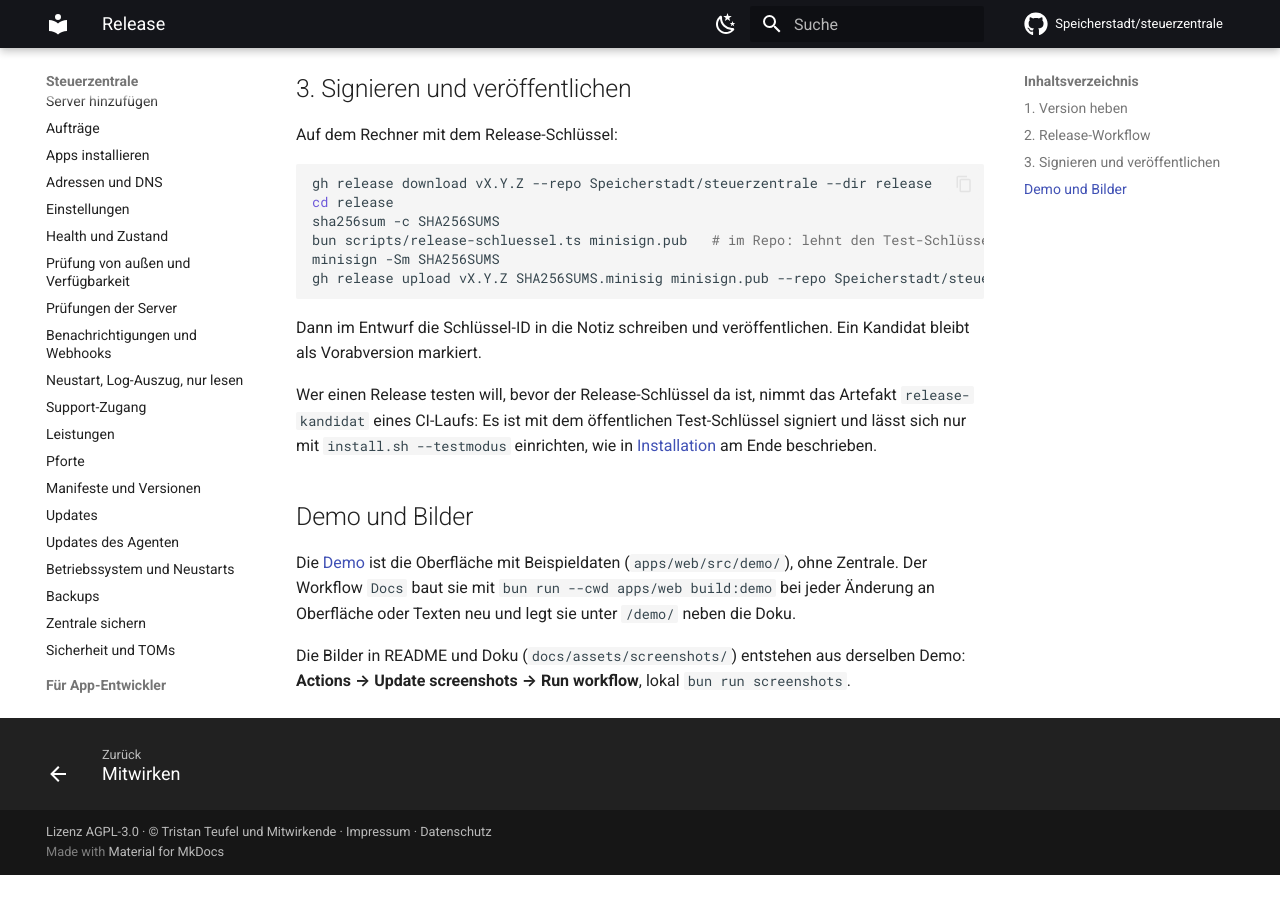
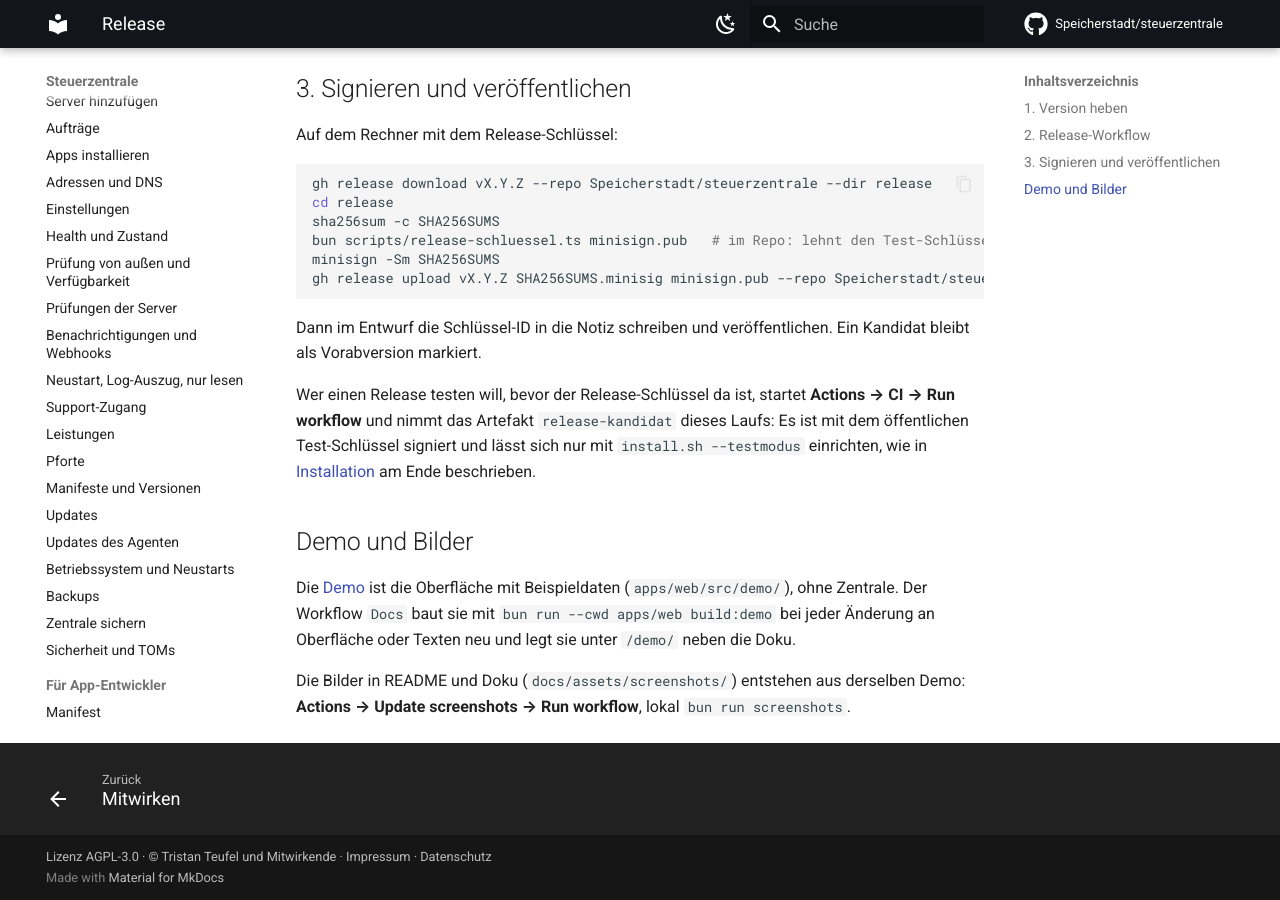
Before and after one commit to Speicherstadt/steuerzentrale, an MkDocs documentation site: the page built from docs/release.md, in a window 1280 px wide and 900 px high, scrolled down 964 px. Built offline with MkDocs 1.6.1 and Material for MkDocs 9.7.7, drawn with Linux system fonts in a browser that asks for light colours; comment, search, counter and statistics services are not loaded; before the commit the page ends 1839 px from its top, so only the background shows below that.

Commit message:
CI: Release-Kandidat nur auf einem Tag oder von Hand
The Incus VM run of the release candidate takes about 20 minutes and checks nothing a
pull request changes on its own; release.yml runs it before anything is published.

Co-Authored-By: Claude Opus 5.5 <noreply@anthropic.com>
Claude-Session: https://claude.ai/code/session_01Y3rdfcHFrXrraTb79Huyk3
Signed-off-by: Claude <noreply@anthropic.com>

```diff
--- a/docs/release.md
+++ b/docs/release.md
@@ -53,8 +53,8 @@ gh release upload vX.Y.Z SHA256SUMS.minisig minisign.pub --repo Speicherstadt/st
 Dann im Entwurf die Schlüssel-ID in die Notiz schreiben und veröffentlichen. Ein Kandidat bleibt
 als Vorabversion markiert.
 
-Wer einen Release testen will, bevor der Release-Schlüssel da ist, nimmt das Artefakt
-`release-kandidat` eines CI-Laufs: Es ist mit dem öffentlichen Test-Schlüssel signiert und lässt
+Wer einen Release testen will, bevor der Release-Schlüssel da ist, startet **Actions → CI → Run workflow**
+und nimmt das Artefakt `release-kandidat` dieses Laufs: Es ist mit dem öffentlichen Test-Schlüssel signiert und lässt
 sich nur mit `install.sh --testmodus` einrichten, wie in [Installation](installation.md) am Ende
 beschrieben.
 
```
Also changed, not shown: docs/mitwirken.md (+3 -1 lines), docs/plan.md (+1 -1 lines), 1 other file.
